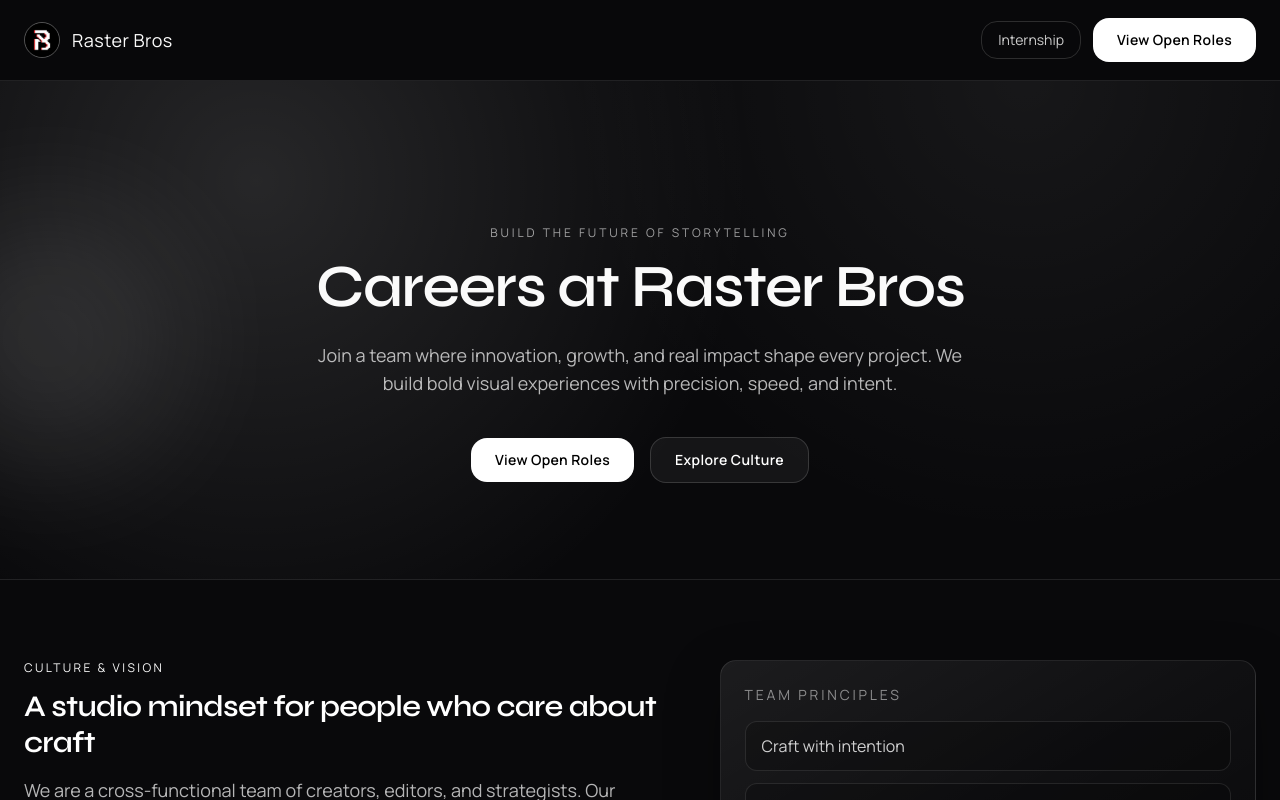
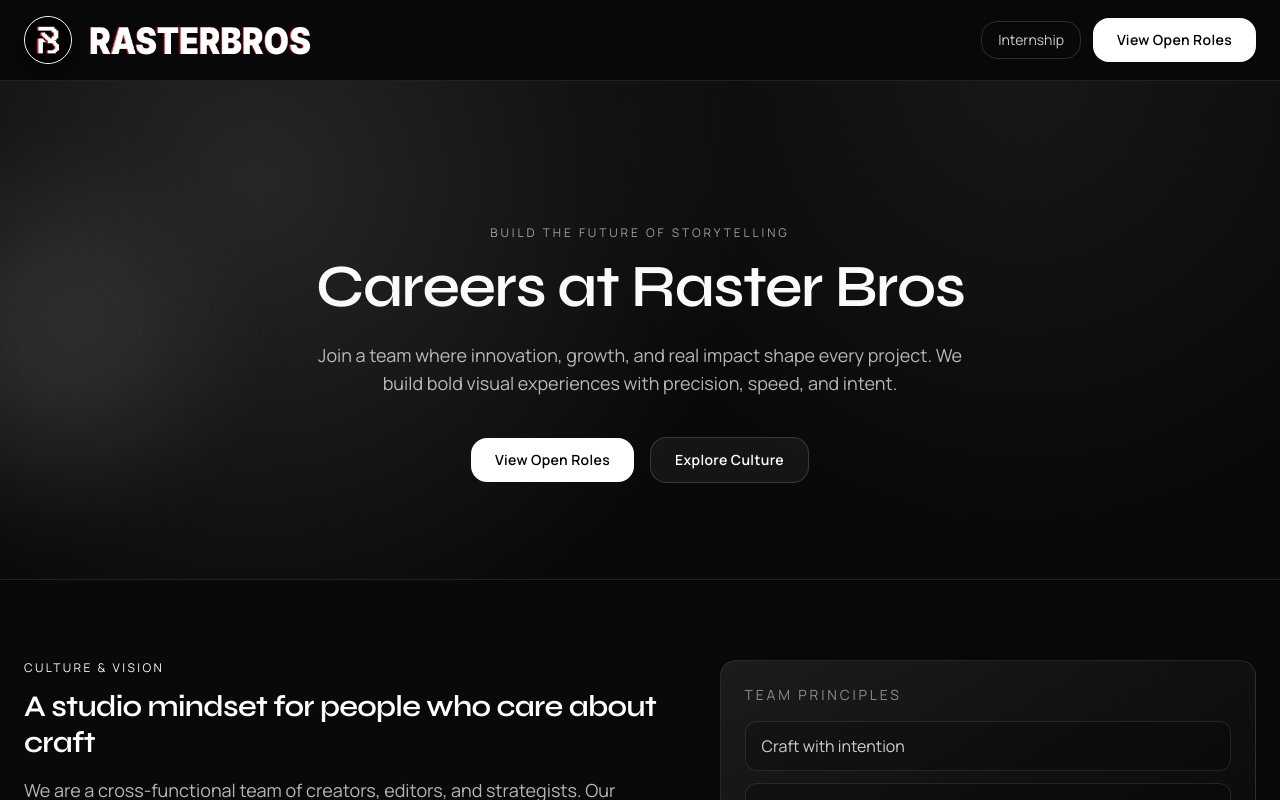
Before and after one commit to rasterbros-droid/raster-bros-website, a Next.js app: page /careers in a window 1280 px wide. Shown: the top 800 px of the page. Built offline with nearby package versions, Linux system fonts and the light colour scheme; no server answers.

Commit message:
feat: changes

```diff
--- a/pages/careers.jsx
+++ b/pages/careers.jsx
@@ -121,13 +121,21 @@ export default function CareersPage() {
       <div className="min-h-screen overflow-x-hidden bg-background text-foreground">
         <header className="sticky top-0 z-50 border-b border-white/10 bg-background/80 backdrop-blur-xl">
           <div className="container mx-auto flex h-20 items-center justify-between px-6">
-            <Link href="/" className="flex items-center gap-3">
-              <img
-                src="/apple-touch-icon.png"
-                alt="Raster Bros"
-                className="h-9 w-9 rounded-full border border-white/30"
-              />
-              <span className="font-display text-lg tracking-wide">Raster Bros</span>
+            <Link href="/" className="flex items-center gap-4">
+              <div className="h-16 flex items-center perspective">
+                <img
+                  src="/apple-touch-icon.png"
+                  alt="Logo"
+                  className="sm:h-12 h-8 w-auto object-contain block border border-white rounded-full shadow-lg animate-coin-flip"
+                />
+              </div>
+              <div className="flex items-center mt-3">
+                <img
+                  src="/Rasterbros-Title.png"
+                  alt="Raster Bros"
+                  className="sm:h-12 h-8 w-auto object-contain block"
+                />
+              </div>
             </Link>
             <div className="flex items-center gap-3">
               <Link
--- a/src/pages/Home.tsx
+++ b/src/pages/Home.tsx
@@ -300,10 +300,10 @@ export default function Home() {
                 TOGETHER
               </h2>
               <a
-                href="mailto:hello@rasterbros.com"
+                href="mailto:studio@rasterbros.com"
                 className="inline-block text-xl border-b border-black/20 pb-1 hover:border-black transition-colors"
               >
-                rasterbros@gmail.com
+                studio@rasterbros.com
               </a>
             </div>
             <div className="flex flex-col justify-end items-start md:items-end">
@@ -401,7 +401,7 @@ export default function Home() {
               </h4>
 
               <a
-                href="mailto:rasterbros@gmail.com"
+                href="mailto:studio@rasterbros.com"
                 className="inline-block px-6 py-3 rounded-lg bg-black/10 hover:bg-black/20 transition mb-8 text-sm md:text-base"
               >
                 Start a Conversation
@@ -482,7 +482,7 @@ export default function Home() {
               </h4>
 
               <a
-                href="mailto:rasterbros@gmail.com"
+                href="mailto:studio@rasterbros.com"
                 className="
             inline-block
             px-6 py-3
```
